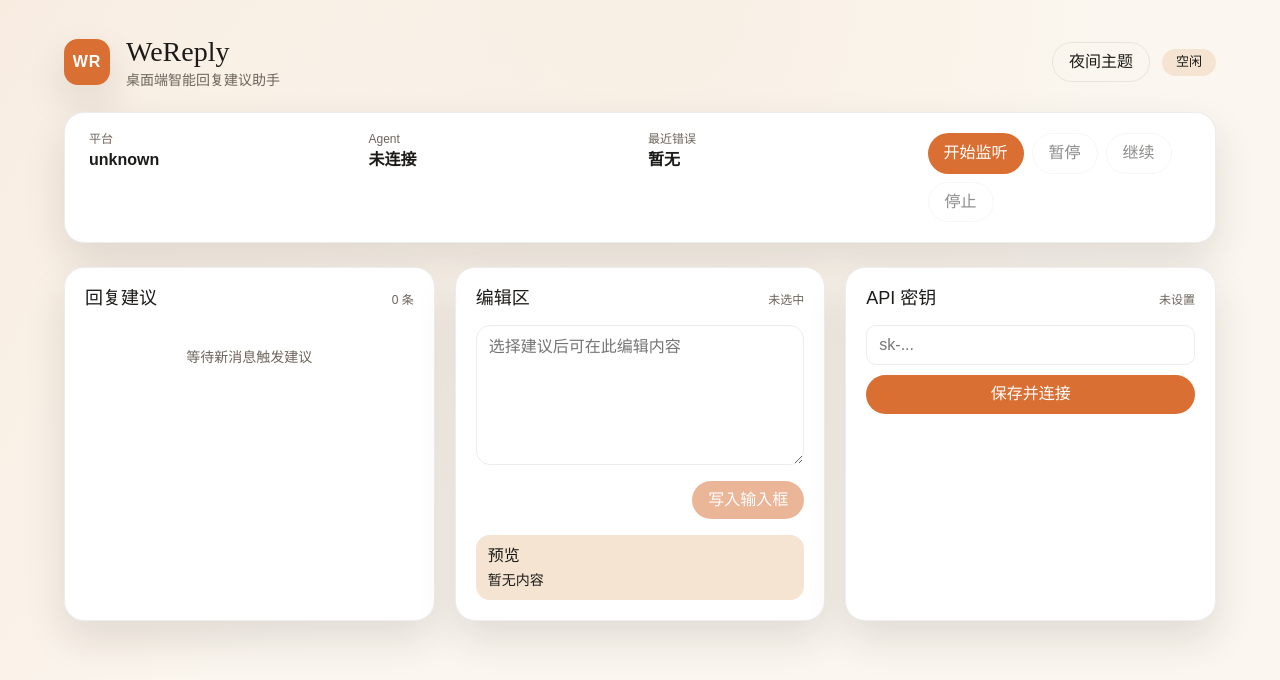
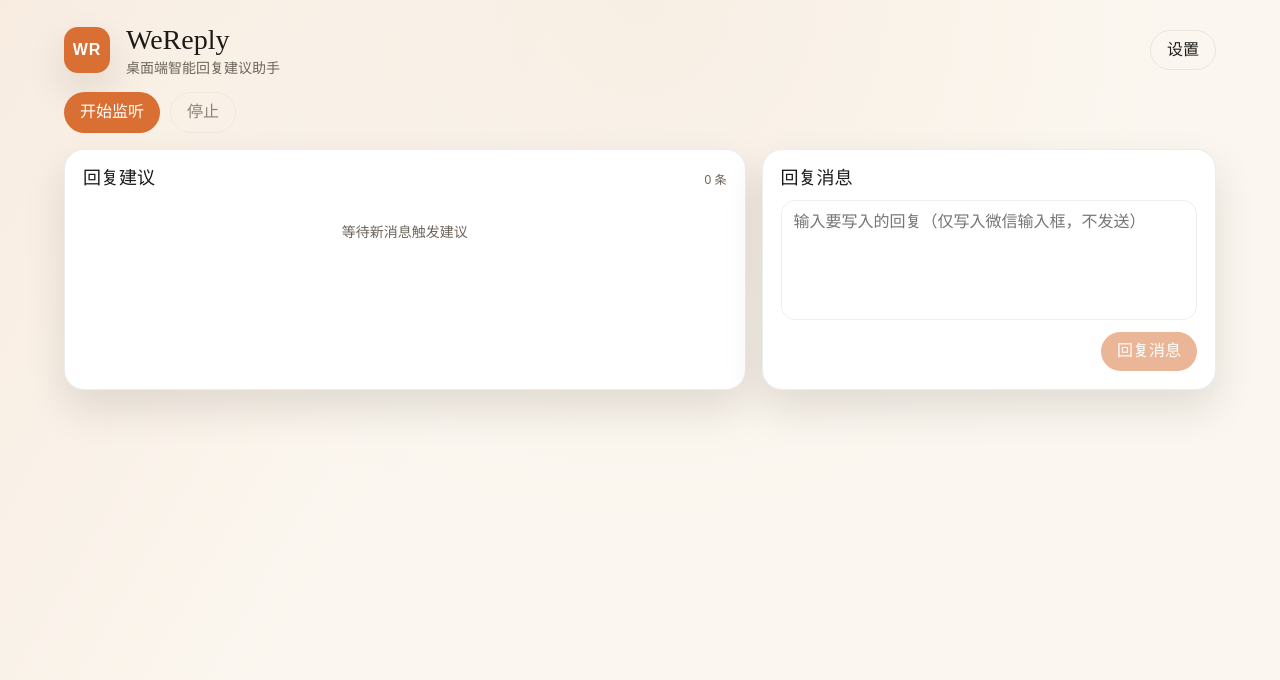
Before and after one commit to cacr92/WeReply, a React (Vite) app: page / in a window 1280 px wide. Shown: the top 680 px of the page. Built offline with nearby package versions, Linux system fonts and the light colour scheme.

Commit message:
feat: simplify main ui and quick write suggestions

```diff
--- a/src/App.css
+++ b/src/App.css
@@ -57,10 +57,10 @@ textarea {
 .app {
   max-width: 1200px;
   margin: 0 auto;
-  padding: 36px 24px 60px;
+  padding: 24px 24px 32px;
   display: flex;
   flex-direction: column;
-  gap: 24px;
+  gap: 16px;
   animation: fadeUp 0.6s ease;
 }
 
@@ -120,49 +120,30 @@ textarea {
   color: #e54f3c;
 }
 
-.status-card {
-  background: var(--surface-strong);
-  border-radius: var(--radius-lg);
-  padding: 20px 24px;
-  display: grid;
-  grid-template-columns: repeat(auto-fit, minmax(180px, 1fr));
-  gap: 16px;
-  box-shadow: var(--shadow);
-  border: 1px solid var(--border-soft);
-}
-
-.status-card .label {
-  display: block;
-  font-size: 12px;
-  color: var(--text-muted);
-}
-
-.status-card strong {
-  display: block;
-  margin-top: 4px;
-}
-
-.actions {
+.controls {
   display: flex;
-  flex-wrap: wrap;
-  gap: 8px;
+  gap: 10px;
 }
 
 .grid {
   display: grid;
-  gap: 20px;
+  gap: 16px;
   grid-template-columns: repeat(auto-fit, minmax(280px, 1fr));
+}
+
+.grid.compact {
+  grid-template-columns: minmax(260px, 1.2fr) minmax(240px, 0.8fr);
 }
 
 .panel {
   background: var(--surface-strong);
   border-radius: var(--radius-lg);
-  padding: 20px;
+  padding: 18px;
   box-shadow: var(--shadow);
   border: 1px solid var(--border-soft);
   display: flex;
   flex-direction: column;
-  gap: 16px;
+  gap: 12px;
   animation: fadeUp 0.6s ease;
 }
 
@@ -190,22 +171,17 @@ textarea {
 .suggestion {
   border: 1px solid transparent;
   border-radius: var(--radius-md);
-  padding: 14px;
+  padding: 12px;
   text-align: left;
   background: rgba(255, 255, 255, 0.4);
   display: grid;
-  gap: 8px;
+  gap: 6px;
   cursor: pointer;
   transition: all 0.2s ease;
 }
 
 html[data-theme="dark"] .suggestion {
   background: rgba(0, 0, 0, 0.25);
-}
-
-.suggestion.active {
-  border-color: var(--accent);
-  box-shadow: 0 10px 24px rgba(217, 111, 50, 0.2);
 }
 
 .suggestion .tag {
@@ -226,30 +202,19 @@ html[data-theme="dark"] .suggestion {
   text-align: center;
 }
 
-.editor textarea {
-  min-height: 140px;
+.reply textarea {
+  min-height: 120px;
   border-radius: var(--radius-md);
   border: 1px solid var(--border-soft);
   padding: 12px;
-  resize: vertical;
+  resize: none;
   background: transparent;
   color: inherit;
 }
 
-.editor-actions {
+.reply-actions {
   display: flex;
   justify-content: flex-end;
-}
-
-.preview {
-  border-radius: var(--radius-md);
-  background: var(--highlight);
-  padding: 12px;
-}
-
-.preview p {
-  margin: 6px 0 0;
-  font-size: 14px;
 }
 
 .api-key {
@@ -312,7 +277,12 @@ button.ghost:hover {
     align-items: flex-start;
   }
 
-  .status-card {
+  .controls {
+    width: 100%;
+    justify-content: space-between;
+  }
+
+  .grid.compact {
     grid-template-columns: 1fr;
   }
 }
--- a/src/App.tsx
+++ b/src/App.tsx
@@ -1,12 +1,12 @@
-import { useCallback, useEffect, useMemo, useState } from "react";
+import { useCallback, useEffect, useState } from "react";
 import { listen } from "@tauri-apps/api/event";
-import { message } from "antd";
+import { message, Modal } from "antd";
 import "./App.css";
 import type { ErrorPayload, Status, Suggestion, SuggestionsUpdated } from "./bindings";
 import { commands } from "./bindings";
 import type { ApiKeyStatus } from "./utils/apiKey";
 import { getApiKeyStatusLabel, resolveApiKeySaveOutcome } from "./utils/apiKey";
-import { getStateLabel, getStyleLabel } from "./utils/labels";
+import { getStyleLabel } from "./utils/labels";
 import { normalizeReplyText } from "./utils/reply";
 
 const DEFAULT_STATUS: Status = {
@@ -19,23 +19,12 @@ const DEFAULT_STATUS: Status = {
 function App() {
   const [status, setStatus] = useState<Status>(DEFAULT_STATUS);
   const [suggestions, setSuggestions] = useState<Suggestion[]>([]);
-  const [activeSuggestionId, setActiveSuggestionId] = useState<string | null>(
-    null,
-  );
   const [draftText, setDraftText] = useState("");
   const [apiKeySet, setApiKeySet] = useState(false);
   const [apiKeyInput, setApiKeyInput] = useState("");
   const [apiKeyStatus, setApiKeyStatus] = useState<ApiKeyStatus>("idle");
   const [lastChatId, setLastChatId] = useState<string | null>(null);
-  const [theme, setTheme] = useState(() => {
-    const saved = localStorage.getItem("wereply-theme");
-    return saved === "dark" ? "dark" : "light";
-  });
-
-  useEffect(() => {
-    document.documentElement.dataset.theme = theme;
-    localStorage.setItem("wereply-theme", theme);
-  }, [theme]);
+  const [settingsOpen, setSettingsOpen] = useState(false);
 
   useEffect(() => {
     const bootstrap = async () => {
@@ -63,10 +52,6 @@ function App() {
       (event) => {
         setSuggestions(event.payload.suggestions);
         setLastChatId(event.payload.chat_id);
-        if (event.payload.suggestions[0]) {
-          setActiveSuggestionId(event.payload.suggestions[0].id);
-          setDraftText(event.payload.suggestions[0].text);
-        }
       },
     );
     const unlistenError = listen<ErrorPayload>("error.raised", (event) => {
@@ -80,35 +65,12 @@ function App() {
     };
   }, []);
 
-  const activeSuggestion = useMemo(
-    () => suggestions.find((item) => item.id === activeSuggestionId) || null,
-    [activeSuggestionId, suggestions],
-  );
-
   const handleStart = useCallback(async () => {
     const res = await commands.startListening();
     if (res.success) {
       message.success("开始监听");
     } else {
       message.error(res.message || "启动失败");
-    }
-  }, []);
-
-  const handlePause = useCallback(async () => {
-    const res = await commands.pauseListening();
-    if (res.success) {
-      message.success("已暂停");
-    } else {
-      message.error(res.message || "暂停失败");
-    }
-  }, []);
-
-  const handleResume = useCallback(async () => {
-    const res = await commands.resumeListening();
-    if (res.success) {
-      message.success("恢复监听");
-    } else {
-      message.error(res.message || "恢复失败");
     }
   }, []);
 
@@ -121,12 +83,25 @@ function App() {
     }
   }, []);
 
-  const handleSelectSuggestion = useCallback(
-    (suggestion: Suggestion) => {
-      setActiveSuggestionId(suggestion.id);
-      setDraftText(suggestion.text);
+  const handleInsertSuggestion = useCallback(
+    async (suggestion: Suggestion) => {
+      if (!lastChatId) {
+        message.warning("暂无可写入的聊天");
+        return;
+      }
+      const normalized = normalizeReplyText(suggestion.text);
+      if (!normalized.ok) {
+        message.warning(normalized.reason);
+        return;
+      }
+      const res = await commands.writeSuggestion(lastChatId, normalized.text);
+      if (res.success) {
+        message.success("已写入输入框");
+      } else {
+        message.error(res.message || "写入失败");
+      }
     },
-    [setActiveSuggestionId],
+    [lastChatId],
   );
 
   const handleWrite = useCallback(async () => {
@@ -196,58 +171,25 @@ function App() {
           </div>
         </div>
         <div className="top-actions">
-          <button
-            className="ghost"
-            onClick={() => setTheme(theme === "light" ? "dark" : "light")}
-          >
-            {theme === "light" ? "夜间" : "日间"}主题
+          <button className="ghost" onClick={() => setSettingsOpen(true)}>
+            设置
           </button>
-          <div className="status-pill" data-state={status.state}>
-            {getStateLabel(status.state)}
-          </div>
         </div>
       </header>
 
-      <section className="status-card">
-        <div>
-          <span className="label">平台</span>
-          <strong>{status.platform}</strong>
-        </div>
-        <div>
-          <span className="label">Agent</span>
-          <strong>{status.agent_connected ? "已连接" : "未连接"}</strong>
-        </div>
-        <div>
-          <span className="label">最近错误</span>
-          <strong>{status.last_error || "暂无"}</strong>
-        </div>
-        <div className="actions">
-          <button onClick={handleStart}>开始监听</button>
-          <button
-            className="ghost"
-            onClick={handlePause}
-            disabled={status.state !== "listening"}
-          >
-            暂停
-          </button>
-          <button
-            className="ghost"
-            onClick={handleResume}
-            disabled={status.state !== "paused"}
-          >
-            继续
-          </button>
-          <button
-            className="ghost"
-            onClick={handleStop}
-            disabled={status.state === "idle"}
-          >
-            停止
-          </button>
-        </div>
+      <section className="controls">
+        <button
+          onClick={handleStart}
+          disabled={status.state === "listening" || status.state === "generating"}
+        >
+          开始监听
+        </button>
+        <button className="ghost" onClick={handleStop} disabled={status.state === "idle"}>
+          停止
+        </button>
       </section>
 
-      <section className="grid">
+      <section className="grid compact">
         <div className="panel suggestions">
           <div className="panel-header">
             <h2>回复建议</h2>
@@ -260,12 +202,8 @@ function App() {
               {suggestions.map((item) => (
                 <button
                   key={item.id}
-                  className={
-                    item.id === activeSuggestionId
-                      ? "suggestion active"
-                      : "suggestion"
-                  }
-                  onClick={() => handleSelectSuggestion(item)}
+                  className="suggestion"
+                  onClick={() => handleInsertSuggestion(item)}
                 >
                   <span className="tag">{getStyleLabel(item.style)}</span>
                   <span className="text">{item.text}</span>
@@ -275,28 +213,30 @@ function App() {
           )}
         </div>
 
-        <div className="panel editor">
+        <div className="panel reply">
           <div className="panel-header">
-            <h2>编辑区</h2>
-            <span>{activeSuggestion ? "已选中建议" : "未选中"}</span>
+            <h2>回复消息</h2>
           </div>
           <textarea
-            placeholder="选择建议后可在此编辑内容"
+            placeholder="输入要写入的回复（仅写入微信输入框，不发送）"
             value={draftText}
             onChange={(event) => setDraftText(event.target.value)}
           />
-          <div className="editor-actions">
+          <div className="reply-actions">
             <button onClick={handleWrite} disabled={!draftText.trim()}>
-              写入输入框
+              回复消息
             </button>
           </div>
-          <div className="preview">
-            <span className="label">预览</span>
-            <p>{draftText || "暂无内容"}</p>
-          </div>
         </div>
+      </section>
 
-        <div className="panel security">
+      <Modal
+        title="设置"
+        open={settingsOpen}
+        onCancel={() => setSettingsOpen(false)}
+        footer={null}
+      >
+        <div className="panel settings">
           <div className="panel-header">
             <h2>API 密钥</h2>
             <span>{getApiKeyStatusLabel(apiKeyStatus)}</span>
@@ -318,7 +258,7 @@ function App() {
             ) : null}
           </div>
         </div>
-      </section>
+      </Modal>
     </main>
   );
 }
```
